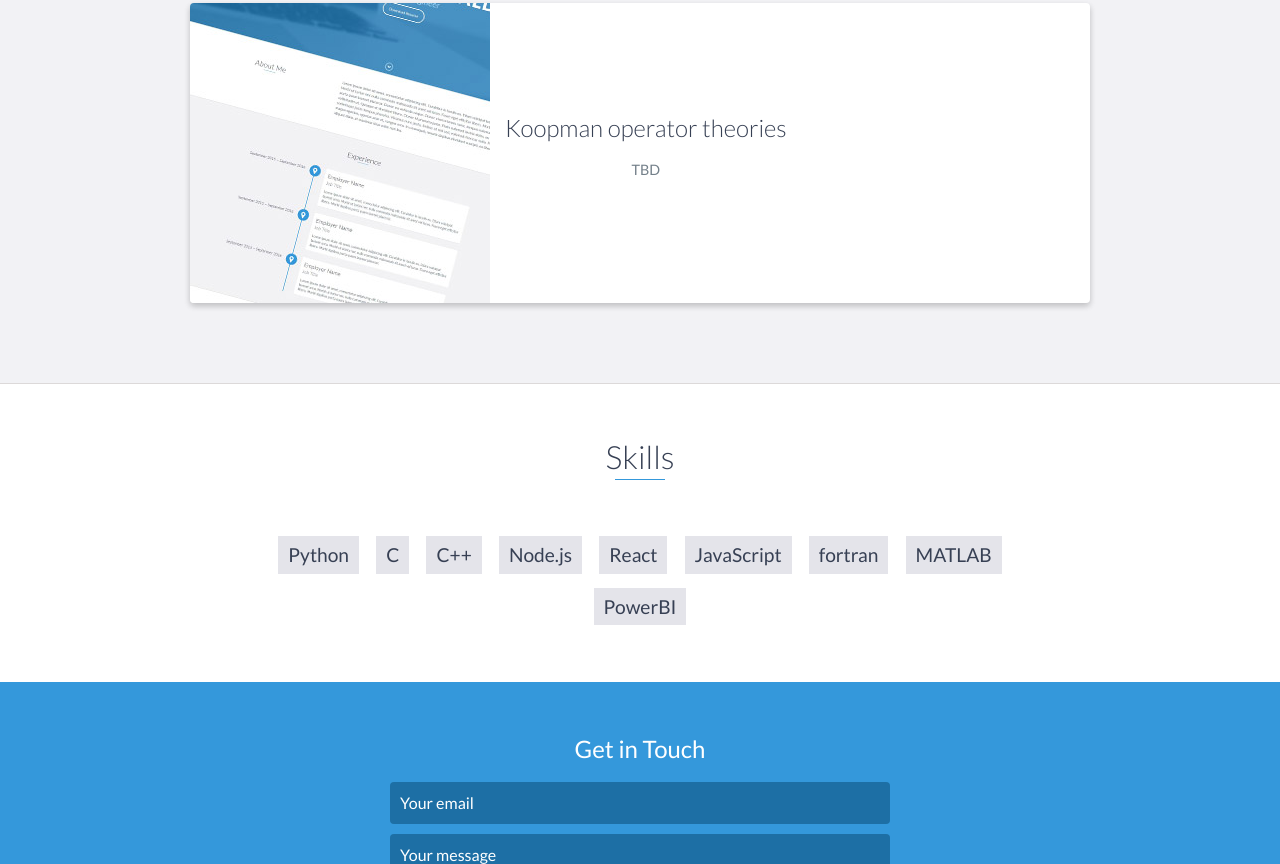
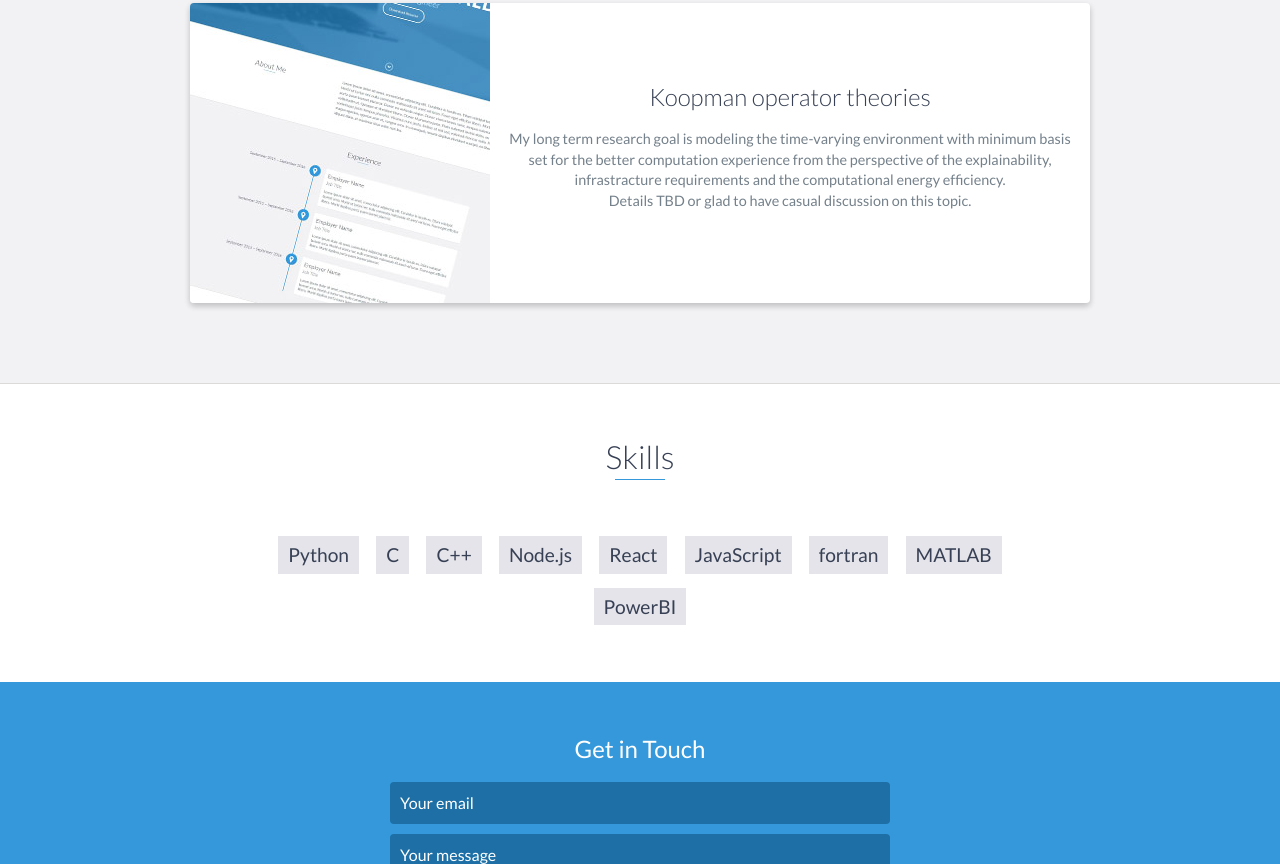
Before and after one commit to hirokiv/hirokiv.github.io, a website: page index.html in a window 1280 px wide. Shown: the part 4411-5275 px from the top of the page. Drawn offline with nearby package versions, Linux system fonts and the light colour scheme.

Commit message:
Content about BO and HPC added.

```diff
--- a/index.html
+++ b/index.html
@@ -239,7 +239,8 @@
                     <div class="project-info">
                         <h3>Koopman operator theories</h3>
                         <p>
-                           TBD
+                        My long term research goal is modeling the time-varying environment with minimum basis set for the better computation experience from the perspective of the explainability, infrastracture requirements and the computational energy efficiency.<br>
+                        Details TBD or glad to have casual discussion on this topic.
                         </p>
                         <!-- <a href="#">View Project</a> -->
                     </div>
```
